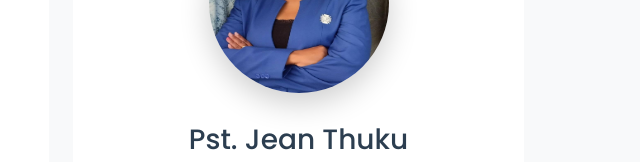
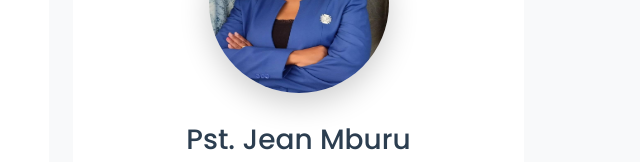
Before and after one commit to Cephas-Duke/heriwadiwebsite, a plain HTML site: page About-us.html in a window 1280 px wide. Shown: the part 5820-5982 px from the top of the page, 579-1219 px from the left. Drawn offline with nearby package versions, Linux system fonts and the light colour scheme.

Commit message:
Update About-us.html

```diff
--- a/About-us.html
+++ b/About-us.html
@@ -1103,7 +1103,7 @@
                 <div class="col-lg-5 col-md-6 animate-on-scroll">
                     <div class="leadership-card">
                         <img src="Gallery/pst jean.jpg" alt="Pst. Jean W. Mburu - Co-Director" class="leadership-img img-fluid">
-                        <h3>Pst. Jean Thuku</h3>
+                        <h3>Pst. Jean Mburu</h3>
                         <p class="fw-bold" style="color: var(--primary-red);">Co-Director & Educational Excellence Advocate</p>
                         <p>Pastor Jean's commitment to educational excellence and character development ensures that every student receives personalized attention and care. Her nurturing approach creates a family atmosphere at HCS.</p>
                         <div class="social-links mt-3">
```
